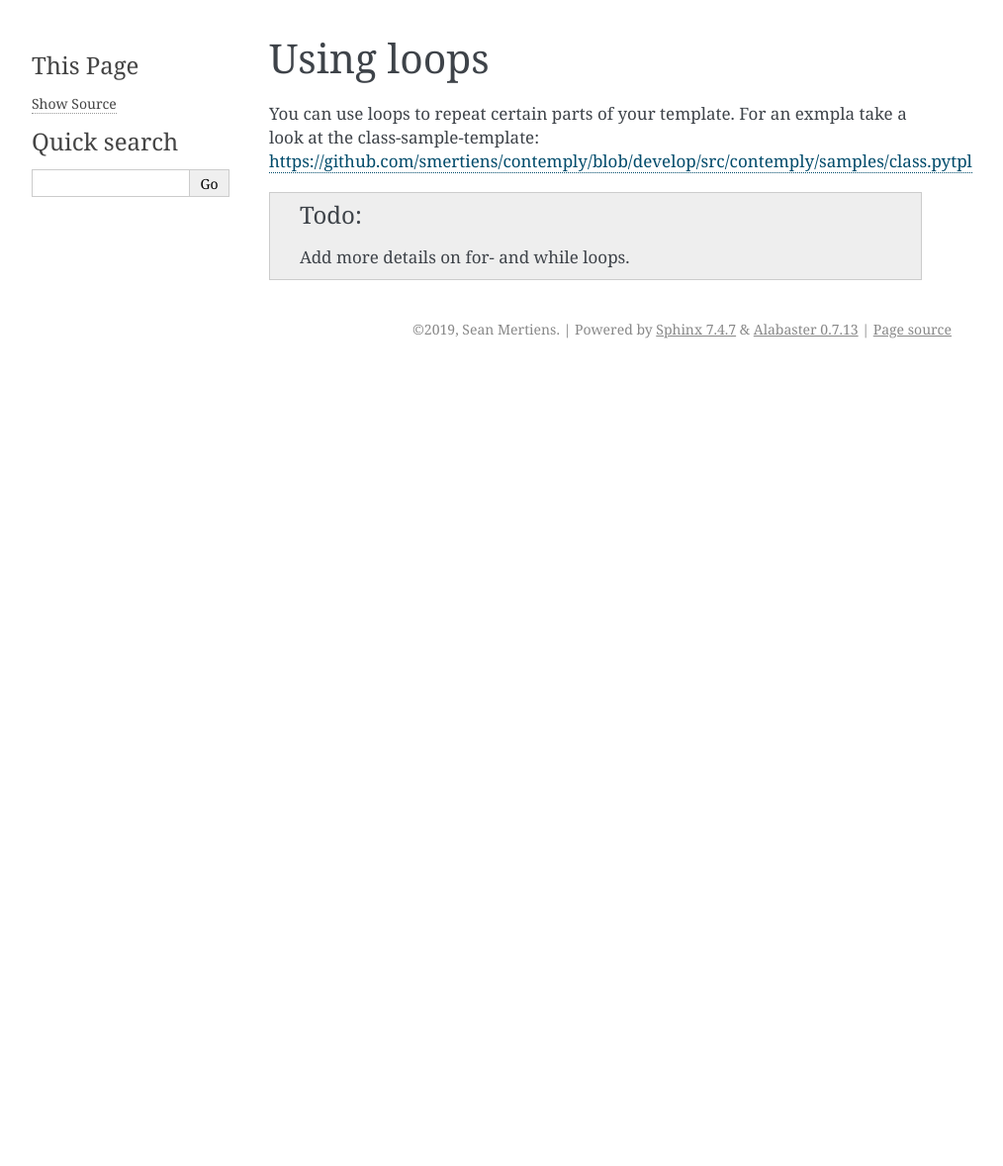
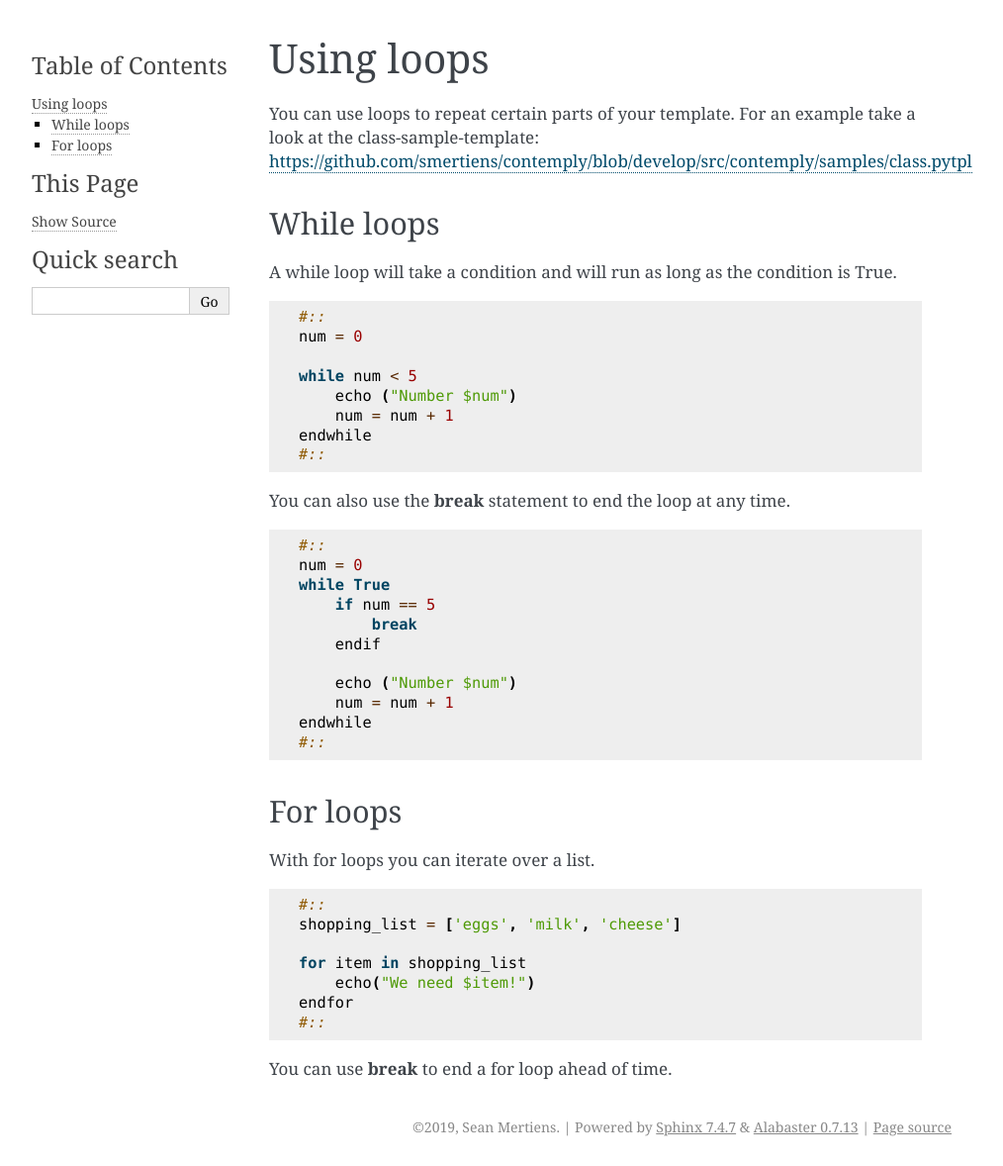
Before and after one commit to smertiens/contemply, a Sphinx documentation site: the page built from docs/source/templates/loops.rst, in a window 1280 px wide. Shown: the whole page at 99% size, without its empty margins (148-1162 px from the left). Built offline with Sphinx 7.4.7, drawn with Linux system fonts in a browser that asks for light colours; before the commit the page ends 900 px from its top, so only the background shows below that.

```diff
--- a/docs/source/intro.rst
+++ b/docs/source/intro.rst
@@ -38,6 +38,7 @@ There are a number of command line options that you can use:
 To print the version of Contemply you can use the "version" subcommand:
 
 ::
+
     contemply version
 
 For further subcommands see :ref:`storage`.
--- a/docs/source/storage.rst
+++ b/docs/source/storage.rst
@@ -31,14 +31,14 @@ and use this instead:
 
 ::
 
-    contemply work_templates:default.pytpl
+    contemply work_templates::default.pytpl
 
 
 The list of storages are saved in the Contemply user settings. You can find the file at different location,
 depending on your operating system:
 
-Linux and OSX: USERHOME/.contemply/settings.json
-Windows: USERHOME/contemply/settings.json
+* Linux and OSX: USERHOME/.contemply/settings.json
+* Windows: USERHOME/contemply/settings.json
 
 USERHOME corresponds to your users home directory.
 
--- a/docs/source/templates/index.rst
+++ b/docs/source/templates/index.rst
@@ -6,5 +6,8 @@ Templates
     :caption: Contents:
 
     syntax
+    variables
     functions
+    conditionals
     loops
+    expressions
--- a/docs/source/templates/loops.rst
+++ b/docs/source/templates/loops.rst
@@ -1,7 +1,58 @@
 Using loops
 ===========
 
-You can use loops to repeat certain parts of your template. For an exmpla take a look at the class-sample-template:
+You can use loops to repeat certain parts of your template. For an example take a look at the class-sample-template:
 https://github.com/smertiens/contemply/blob/develop/src/contemply/samples/class.pytpl
 
-.. Todo:: Add more details on for- and while loops.
+
+While loops
+***********
+
+A while loop will take a condition and will run as long as the condition is True.
+
+::
+
+    #::
+    num = 0
+
+    while num < 5
+        echo ("Number $num")
+        num = num + 1
+    endwhile
+    #::
+
+
+You can also use the **break** statement to end the loop at any time.
+
+::
+
+    #::
+    num = 0
+    while True
+        if num == 5
+            break
+        endif
+
+        echo ("Number $num")
+        num = num + 1
+    endwhile
+    #::
+
+
+For loops
+*********
+
+With for loops you can iterate over a list.
+
+::
+
+    #::
+    shopping_list = ['eggs', 'milk', 'cheese']
+
+    for item in shopping_list
+        echo("We need $item!")
+    endfor
+    #::
+
+
+You can use **break** to end a for loop ahead of time.
```
Also changed, not shown: docs/source/templates/conditionals.rst (added, +31 -0 lines), docs/source/templates/expressions.rst (added, +43 -0 lines), docs/source/templates/functions.rst (+19 -5 lines), docs/source/templates/variables.rst (added, +75 -0 lines), 1 other file.
